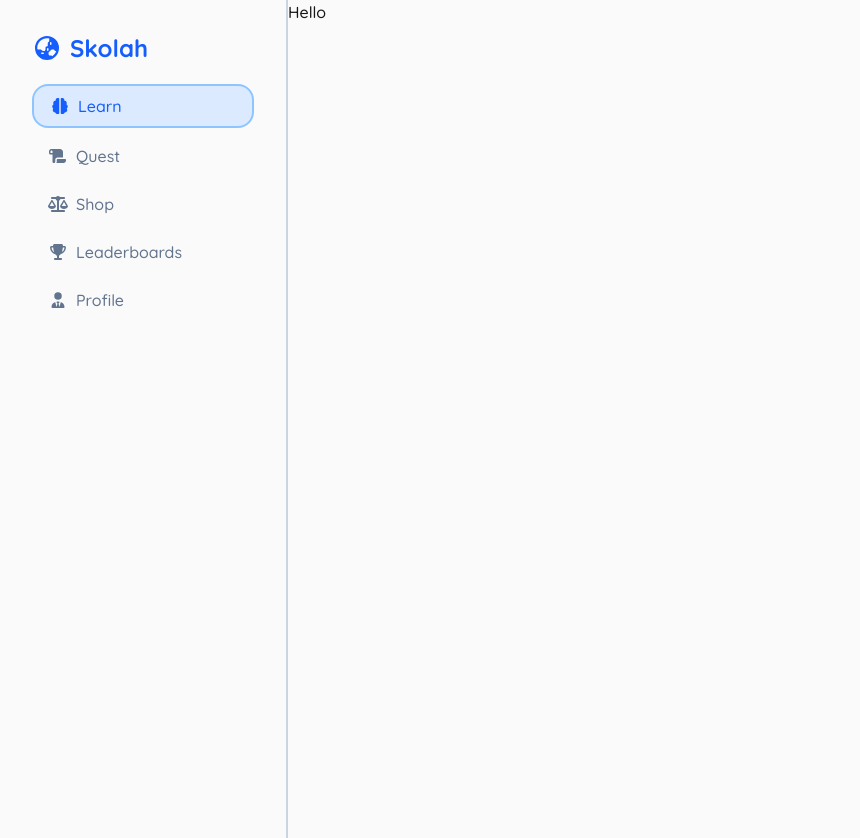
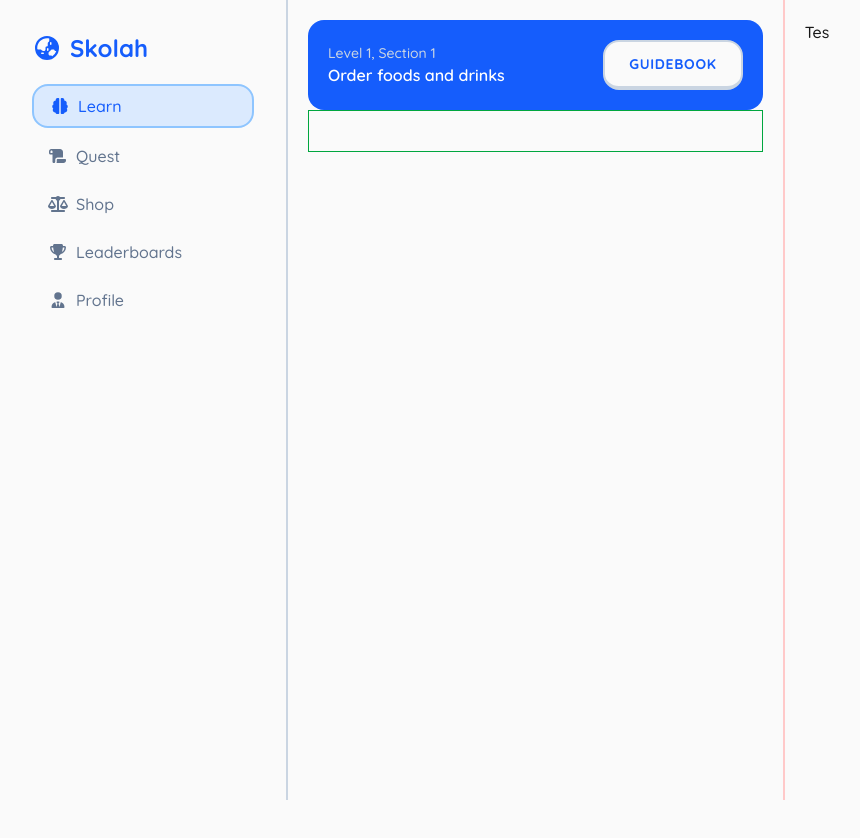
Before and after one commit to anggasaputra25/skolah, a Next.js app: page /learn in a window 1280 px wide. Shown: the top 838 px of the page, without its empty margins (0-860 px from the left). After the commit the page ends 800 px from the top, so only its background shows below. Built offline with nearby package versions, Linux system fonts and the light colour scheme.

Commit message:
feat: enhance LearnPage layout with food and drink order section and update Button styles

```diff
--- a/app/(pages)/(dashboard)/learn/page.tsx
+++ b/app/(pages)/(dashboard)/learn/page.tsx
@@ -1,12 +1,23 @@
 import Sidebar from "@/components/layout/Sidebar";
+import { Button } from "@/components/ui/Button";
 
 const LearnPage = () => {
     return (
         <div className="flex">
             <Sidebar target={1} />
 
-            <div className="h-[200vh]">
-                <h1>Hello</h1>
+            <div className="border-r-2 border-red-200 w-full p-5">
+                <div className="p-5 rounded-2xl bg-blue-600 flex justify-between items-center">
+                    <div>
+                        <p className="text-slate-300 text-sm">Level 1, Section 1</p>
+                        <h1 className="text-white font-semibold">Order foods and drinks</h1>
+                    </div>
+                    <Button variant="secondary" >Guidebook</Button>
+                </div>
+                <div className="p-5 border border-green-600 flex flex-col items-center"></div>
+            </div>
+            <div className="w-full p-5">
+                <h1>Tes</h1>
             </div>
         </div>
     )
--- a/components/ui/Button.tsx
+++ b/components/ui/Button.tsx
@@ -31,7 +31,7 @@ export const Button: React.FC<ButtonProps> = ({
         primary:
             "bg-blue-600 border-blue-800 text-white hover:bg-blue-700",
         secondary:
-            "border-slate-300 text-blue-600 hover:bg-slate-100",
+            "bg-neutral-50 border-slate-300 text-blue-600 hover:bg-slate-100",
     };
 
     const sizes = {
--- a/components/ui/ButtonLink.tsx
+++ b/components/ui/ButtonLink.tsx
@@ -34,7 +34,7 @@ export const ButtonLink: React.FC<ButtonLinkProps> = ({
         primary:
             "bg-blue-600 border-blue-800 text-white hover:bg-blue-700",
         secondary:
-            "border-slate-300 text-blue-600 hover:bg-slate-100",
+            "bg-neutral-50 border-slate-300 text-blue-600 hover:bg-slate-100",
     };
 
     const sizes = {
```
